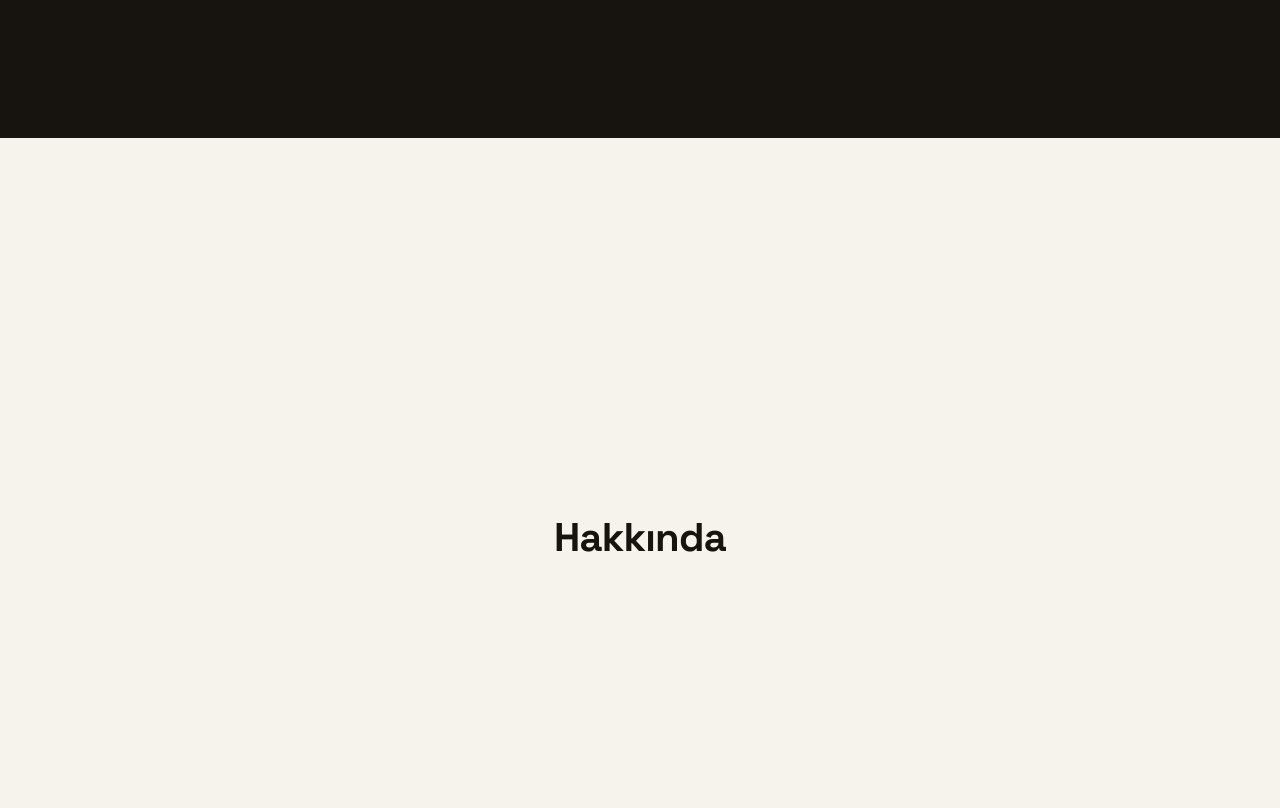
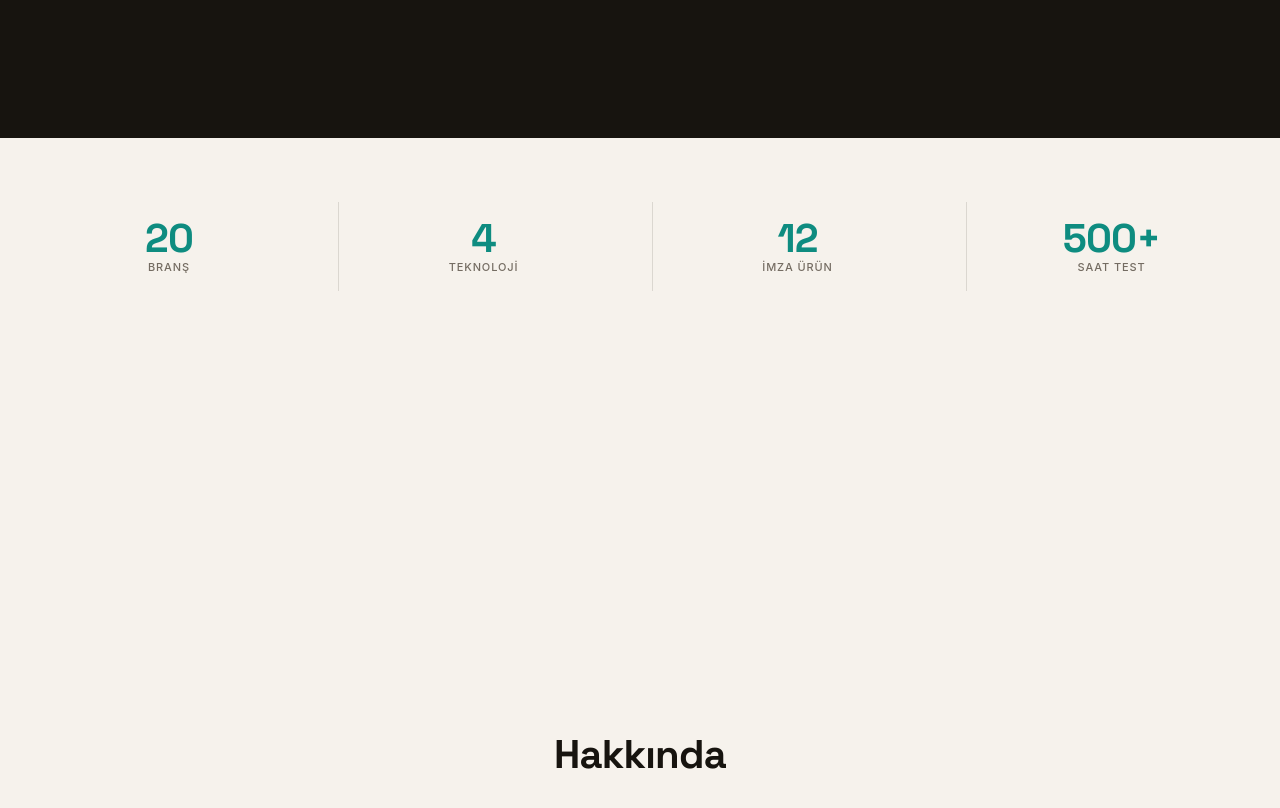
Before and after one commit to crbwithai/kinetra, a React (Vite) app: page /tr in a window 1280 px wide. Shown: the part 5680-6488 px from the top of the page. Built offline with nearby package versions, Linux system fonts and the light colour scheme.

Commit message:
İstatistikler bölümü eklendi

```diff
--- /dev/null
+++ b/src/components/CountUp.tsx
@@ -0,0 +1,35 @@
+import { animate, motion, useInView, useMotionValue, useReducedMotion, useTransform } from 'framer-motion'
+import { useEffect, useRef } from 'react'
+
+export default function CountUp({
+  value,
+  suffix = '',
+  className,
+}: {
+  value: number
+  suffix?: string
+  className?: string
+}) {
+  const ref = useRef<HTMLParagraphElement>(null)
+  const isInView = useInView(ref, { once: true, amount: 0.5 })
+  const shouldReduceMotion = useReducedMotion()
+  const count = useMotionValue(0)
+  const rounded = useTransform(count, (latest) => Math.round(latest))
+
+  useEffect(() => {
+    if (shouldReduceMotion) {
+      count.set(value)
+      return
+    }
+    if (!isInView) return
+    const controls = animate(count, value, { duration: 1, ease: 'easeOut' })
+    return controls.stop
+  }, [isInView, shouldReduceMotion, count, value])
+
+  return (
+    <p ref={ref} className={className}>
+      <motion.span>{rounded}</motion.span>
+      {suffix}
+    </p>
+  )
+}
--- a/src/i18n/en.json
+++ b/src/i18n/en.json
@@ -35,6 +35,12 @@
   "teknoloji": {
     "baslik": "Four technologies, named.",
     "giris": "Every product carries a proven technology."
+  },
+  "istatistikler": {
+    "brans": "Branches",
+    "teknoloji": "Technologies",
+    "imzaUrun": "Signature Products",
+    "saatTest": "Hours Tested"
   },
   "footer": {
     "tagline": "Performance gear designed for 20 sports.",
--- a/src/i18n/tr.json
+++ b/src/i18n/tr.json
@@ -35,6 +35,12 @@
   "teknoloji": {
     "baslik": "Dört teknoloji, adı konmuş.",
     "giris": "Her ürün, kanıtlanmış bir teknolojiyle gelir."
+  },
+  "istatistikler": {
+    "brans": "Branş",
+    "teknoloji": "Teknoloji",
+    "imzaUrun": "İmza Ürün",
+    "saatTest": "Saat Test"
   },
   "footer": {
     "tagline": "20 branş için tasarlanmış performans ekipmanı.",
--- a/src/pages/Home.tsx
+++ b/src/pages/Home.tsx
@@ -4,6 +4,7 @@ import { useSeo } from '../i18n/useSeo'
 import BranchWall from '../sections/BranchWall'
 import DeepShowcase from '../sections/DeepShowcase'
 import Hero from '../sections/Hero'
+import Istatistikler from '../sections/Istatistikler'
 import Teknoloji from '../sections/Teknoloji'
 
 const DONE_IDS = new Set(['branslar', 'vitrin', 'teknoloji'])
@@ -23,6 +24,7 @@ export default function Home() {
       <BranchWall />
       <DeepShowcase />
       <Teknoloji />
+      <Istatistikler />
 
       {REMAINING_PLACEHOLDERS.map((item, i) => {
         const isDark = i % 2 !== 0
--- /dev/null
+++ b/src/sections/Istatistikler.tsx
@@ -0,0 +1,50 @@
+import CountUp from '../components/CountUp'
+import { BRANCHES, DEEP_SHOWCASES, TECHNOLOGIES } from '../data/products'
+import { useLang } from '../i18n/LangContext'
+
+const SIGNATURE_PRODUCT_COUNT = Object.values(DEEP_SHOWCASES).reduce(
+  (sum, showcase) => sum + showcase.products.length,
+  0,
+)
+
+const STATS = [
+  { id: 'brans', value: Object.keys(BRANCHES).length, labelKey: 'istatistikler.brans' },
+  { id: 'teknoloji', value: Object.keys(TECHNOLOGIES).length, labelKey: 'istatistikler.teknoloji' },
+  { id: 'imzaUrun', value: SIGNATURE_PRODUCT_COUNT, labelKey: 'istatistikler.imzaUrun' },
+  // Marka iddiası — sitedeki bir verinin sayımı değil, kasıtlı olarak elle yazılı.
+  { id: 'saatTest', value: 500, suffix: '+', labelKey: 'istatistikler.saatTest' },
+] as const
+
+// 4 öğe, iki farklı ızgarada (mobil/tablet 2x2, masaüstü 4x1) — hairline'ların hangi
+// kenarda görüneceği düzene göre değişiyor, bu yüzden index'e göre hesaplanıyor.
+function dividerClass(index: number): string {
+  return [
+    'border-text-muted-light/20',
+    index % 2 === 1 && 'border-l',
+    index >= 2 && 'border-t desktop:border-t-0',
+    index === 2 && 'desktop:border-l',
+  ]
+    .filter(Boolean)
+    .join(' ')
+}
+
+export default function Istatistikler() {
+  const { t } = useLang()
+
+  return (
+    <section id="istatistikler" className="scroll-mt-2xl bg-bg-light px-md py-xl text-bg-dark">
+      <div className="grid grid-cols-2 gap-md desktop:grid-cols-4">
+        {STATS.map((stat, i) => (
+          <div key={stat.id} className={`px-md py-sm text-center ${dividerClass(i)}`}>
+            <CountUp
+              value={stat.value}
+              suffix={'suffix' in stat ? stat.suffix : undefined}
+              className="text-display font-heading text-accent-deep"
+            />
+            <p className="mt-xs text-label uppercase text-text-muted-light">{t(stat.labelKey)}</p>
+          </div>
+        ))}
+      </div>
+    </section>
+  )
+}
```
